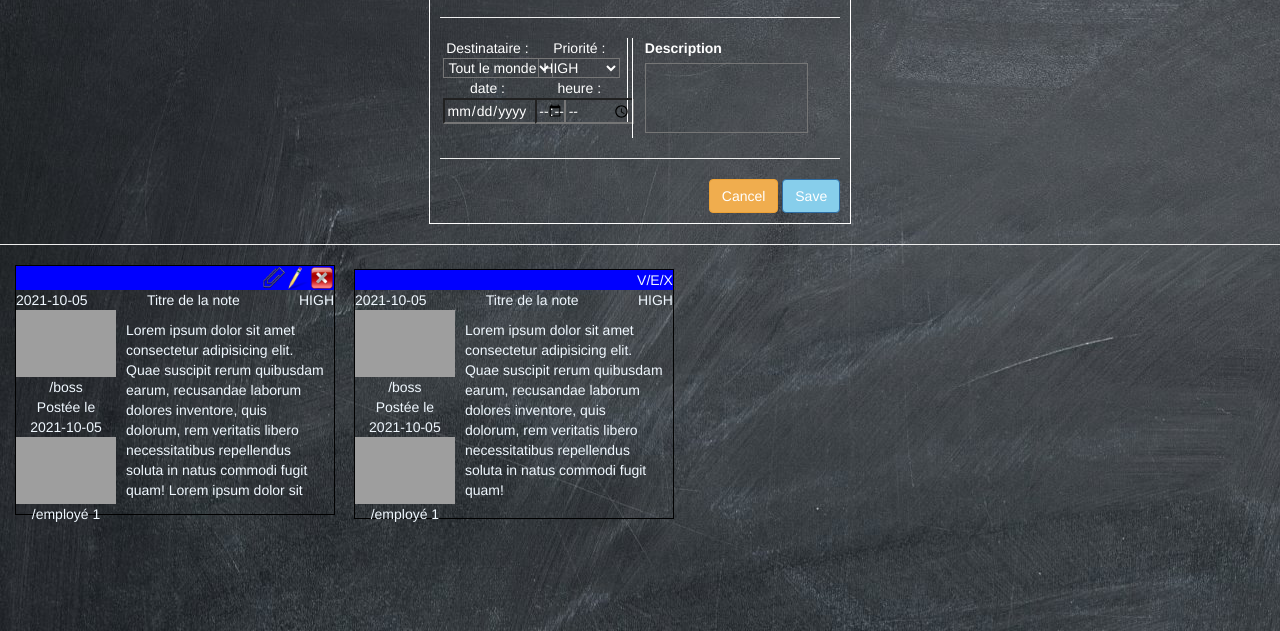
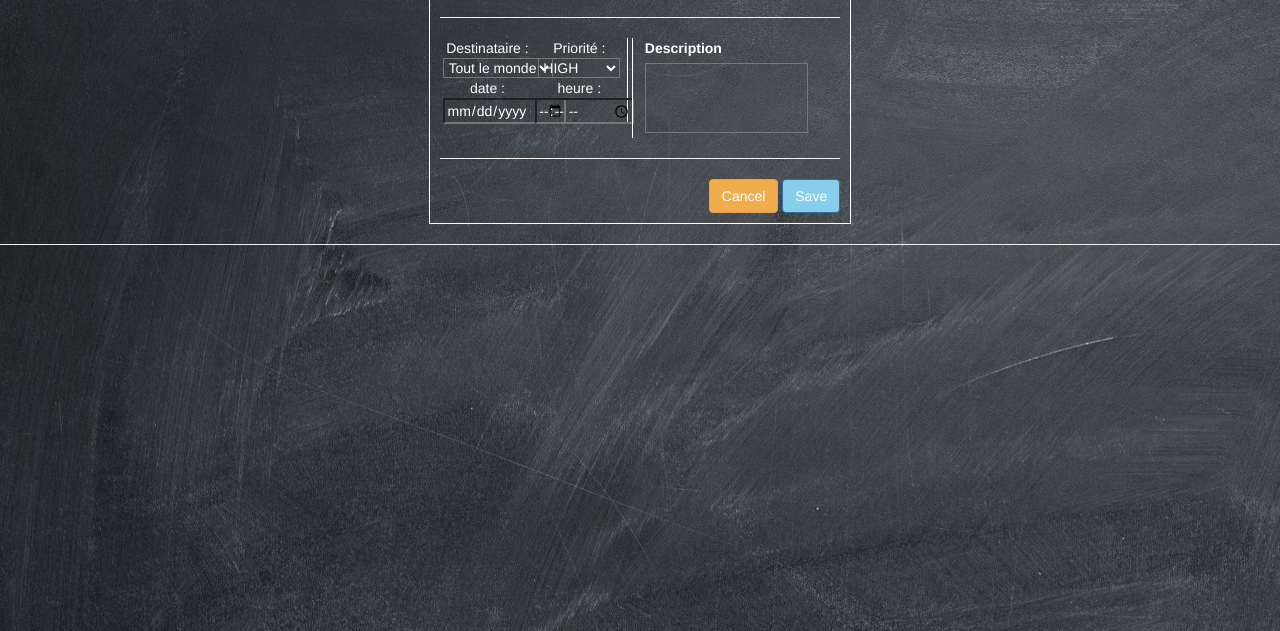
Before and after one commit to champix56/2021_10_05_DHL, a website: page index.html in a window 1280 px wide. Shown: the part 169-800 px from the top of the page. Drawn offline with nearby package versions, Linux system fonts and the light colour scheme; no server answers; grey boxes are pictures that could not be loaded.

Commit message:
suppression des contenu static de dev

```diff
--- a/index.html
+++ b/index.html
@@ -70,77 +70,7 @@
             </div>
         </div>
         <hr />
-        <div id="messages-list">
-            <div id="note-0" class="note">
-                <div class="note-buttons">
-                    <div class="empty"></div>
-                    <img src="/img/fold.png" alt="" class="note-toggle">
-                    <img src="/img/edit.png" alt="" class="note-edit">
-                    <img src="/img/close.png" alt="" class="note-close">
-                </div>
-                <div class="note-header">
-                    <div class="note-date">2021-10-05</div>
-                    <div class="note-titre">Titre de la note</div>
-                    <div class="note-priority">HIGH</div>
-                </div>
-                <div class="note-content">
-                    <div class="note-content-left">
-                        <div class="note-expediteur">
-                            <img class="note-expediteur-img" src="https://picsum.photos/id/237/600/400" alt="">
-                            <br />
-                            /<span class="note-expediteur-name">boss</span>
-                        </div>
-                        <div class="note-datepost">Postée le <br /><span class="note-date-post">2021-10-05</span></div>
-                        <div class="note-destinataire"><img class="note-destinataire-img"
-                                src="https://picsum.photos/id/1025/600/400" alt="">
-                            <br />
-                            /<span class="note-destinataire-name">employé 1</span>
-                        </div>
-                    </div>
-                    <div class="note-content-right">Lorem ipsum dolor sit amet consectetur adipisicing elit. Quae
-                        suscipit rerum quibusdam earum, recusandae laborum dolores inventore, quis dolorum, rem
-                        veritatis libero necessitatibus repellendus soluta in natus commodi fugit quam! Lorem ipsum
-                        dolor sit amet consectetur adipisicing elit. Molestiae sit totam quasi impedit consequatur, sint
-                        cupiditate distinctio quaerat rerum, dolore esse iste voluptatibus aspernatur, voluptate
-                        blanditiis consequuntur beatae ea suscipit. Lorem ipsum dolor sit amet consectetur adipisicing
-                        elit. Porro deserunt autem eveniet minima expedita eaque ut impedit aperiam repudiandae! Laborum
-                        ut suscipit ipsam nostrum quod beatae cum voluptatibus autem! Nobis. Lorem ipsum dolor sit, amet
-                        consectetur adipisicing elit. Dignissimos consectetur esse quod reprehenderit saepe id sequi
-                        tenetur. Suscipit numquam est sequi, earum alias magni officia mollitia! Natus, reprehenderit
-                        odio! Atque. Lorem ipsum dolor sit amet, consectetur adipisicing elit. Doloribus accusantium
-                        dolor, ducimus ad magnam repellat laudantium, recusandae, dignissimos obcaecati pariatur autem!
-                        Quo officia nemo magni, pariatur corporis sapiente. Repellendus, provident. </div>
-                </div>
-            </div>
-            <div id="note-1" class="note">
-                <div class="note-buttons">
-                    <div class="empty"></div>V/E/X
-                </div>
-                <div class="note-header">
-                    <div class="note-date">2021-10-05</div>
-                    <div class="note-titre">Titre de la note</div>
-                    <div class="note-priority">HIGH</div>
-                </div>
-                <div class="note-content">
-                    <div class="note-content-left">
-                        <div class="note-expediteur">
-                            <img class="note-expediteur-img" src="https://picsum.photos/id/237/600/400" alt="">
-                            <br />
-                            /<span class="note-expediteur-name">boss</span>
-                        </div>
-                        <div class="note-datepost">Postée le <br /><span class="note-date-post">2021-10-05</span></div>
-                        <div class="note-destinataire"><img class="note-destinataire-img"
-                                src="https://picsum.photos/id/1025/600/400" alt="">
-                            <br />
-                            /<span class="note-destinataire-name">employé 1</span>
-                        </div>
-                    </div>
-                    <div class="note-content-right">Lorem ipsum dolor sit amet consectetur adipisicing elit. Quae
-                        suscipit rerum quibusdam earum, recusandae laborum dolores inventore, quis dolorum, rem
-                        veritatis libero necessitatibus repellendus soluta in natus commodi fugit quam!</div>
-                </div>
-            </div>
-        </div>
+        <div id="messages-list"></div>
     </div>
     <script src="/lib/moment.js"></script>
     <script src="/js/config.js"></script>
```
